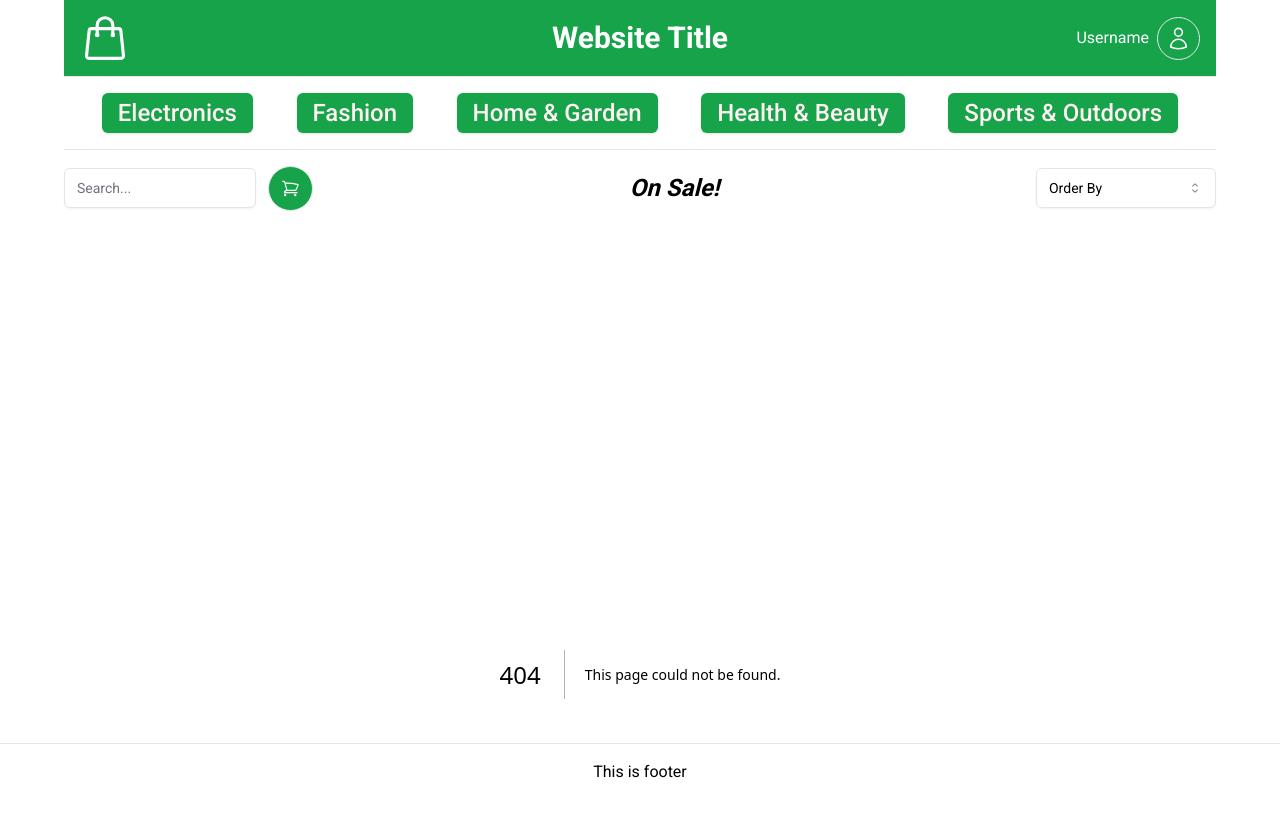
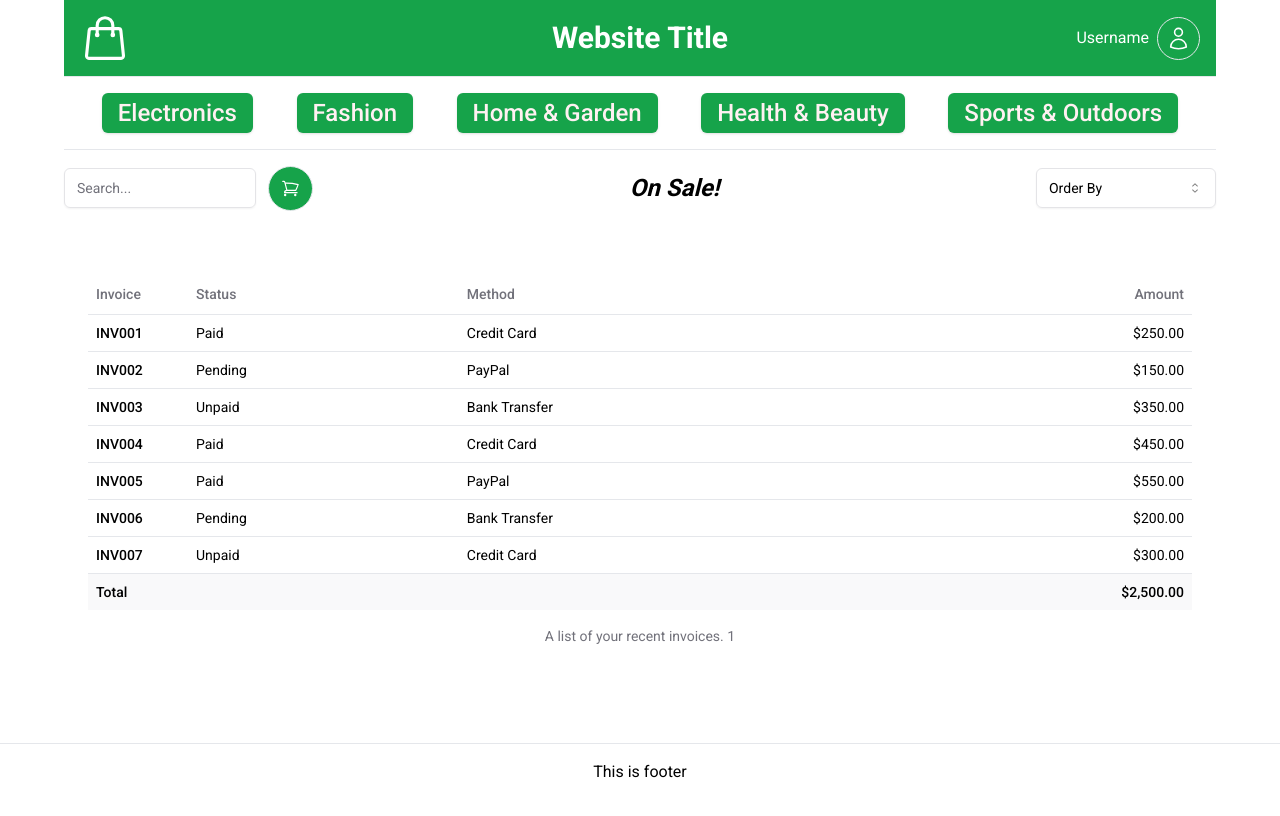
Before and after one commit to ovierevaldi/ecommerce-ganapatih-test-frontend, a Next.js app: page /purchase-history/1 in a window 1280 px wide. Before the commit this address had no page. Shown: the top 816 px of the page. Built offline with nearby package versions, Linux system fonts and the light colour scheme.

Commit message:
Add Purchase history page

```diff
--- /dev/null
+++ b/src/app/purchase-history/[id]/page.tsx
@@ -0,0 +1,88 @@
+import React from 'react'
+
+import {
+  Table,
+  TableBody,
+  TableCaption,
+  TableCell,
+  TableFooter,
+  TableHead,
+  TableHeader,
+  TableRow,
+} from "@/components/ui/table"
+
+export default function PurchaseHistory({params}: {params: {id: string}}) {
+  const invoices = [
+    {
+      invoice: "INV001",
+      paymentStatus: "Paid",
+      totalAmount: "$250.00",
+      paymentMethod: "Credit Card",
+    },
+    {
+      invoice: "INV002",
+      paymentStatus: "Pending",
+      totalAmount: "$150.00",
+      paymentMethod: "PayPal",
+    },
+    {
+      invoice: "INV003",
+      paymentStatus: "Unpaid",
+      totalAmount: "$350.00",
+      paymentMethod: "Bank Transfer",
+    },
+    {
+      invoice: "INV004",
+      paymentStatus: "Paid",
+      totalAmount: "$450.00",
+      paymentMethod: "Credit Card",
+    },
+    {
+      invoice: "INV005",
+      paymentStatus: "Paid",
+      totalAmount: "$550.00",
+      paymentMethod: "PayPal",
+    },
+    {
+      invoice: "INV006",
+      paymentStatus: "Pending",
+      totalAmount: "$200.00",
+      paymentMethod: "Bank Transfer",
+    },
+    {
+      invoice: "INV007",
+      paymentStatus: "Unpaid",
+      totalAmount: "$300.00",
+      paymentMethod: "Credit Card",
+    },
+  ]
+  return (
+    <Table>
+      <TableCaption>A list of your recent invoices. {params.id}</TableCaption>
+      <TableHeader>
+        <TableRow>
+          <TableHead className="w-[100px]">Invoice</TableHead>
+          <TableHead>Status</TableHead>
+          <TableHead>Method</TableHead>
+          <TableHead className="text-right">Amount</TableHead>
+        </TableRow>
+      </TableHeader>
+      <TableBody>
+        {invoices.map((invoice) => (
+          <TableRow key={invoice.invoice}>
+            <TableCell className="font-medium">{invoice.invoice}</TableCell>
+            <TableCell>{invoice.paymentStatus}</TableCell>
+            <TableCell>{invoice.paymentMethod}</TableCell>
+            <TableCell className="text-right">{invoice.totalAmount}</TableCell>
+          </TableRow>
+        ))}
+      </TableBody>
+      <TableFooter>
+        <TableRow>
+          <TableCell colSpan={3}>Total</TableCell>
+          <TableCell className="text-right">$2,500.00</TableCell>
+        </TableRow>
+      </TableFooter>
+    </Table>
+  )
+}
--- a/src/components/Header.tsx
+++ b/src/components/Header.tsx
@@ -2,6 +2,7 @@
 import userIconWhite from '@/../public/icons/user-white.svg'
 import powerIcon from '@/../public/icons/power.svg'
 import shopIcon from '@/../public/icons/shop.svg'
+import clockIcon from '@/../public/icons/clock.svg'
 
 import React from 'react'
 
@@ -18,6 +19,7 @@
   DropdownMenuTrigger,
 } from "@/components/ui/dropdown-menu"
 import Image from 'next/image'
+import Link from 'next/link'
 
 export default function Header() {
   const itemCategories = [
@@ -50,7 +52,14 @@
               <DropdownMenuLabel>My Account</DropdownMenuLabel>
               <DropdownMenuSeparator />
               <DropdownMenuItem className='p-2'>
-                <span> Log Out</span> <Image src={powerIcon} width={20} alt='account icon'/>
+                <Link href={'/purchase-history/'}>
+                  <Image src={clockIcon} width={20} alt='account icon'/> <span> Purchase History</span>
+                </Link>
+              </DropdownMenuItem>
+              <DropdownMenuItem className='p-2'>
+                <Link href={'/purchase-history/'}>
+                  <Image src={powerIcon} width={20} alt='account icon'/> <span> Log Out</span>
+                </Link>
               </DropdownMenuItem>
             </DropdownMenuContent>
           </DropdownMenu>
```
Also changed, not shown: public/icons/clock.svg (added).
